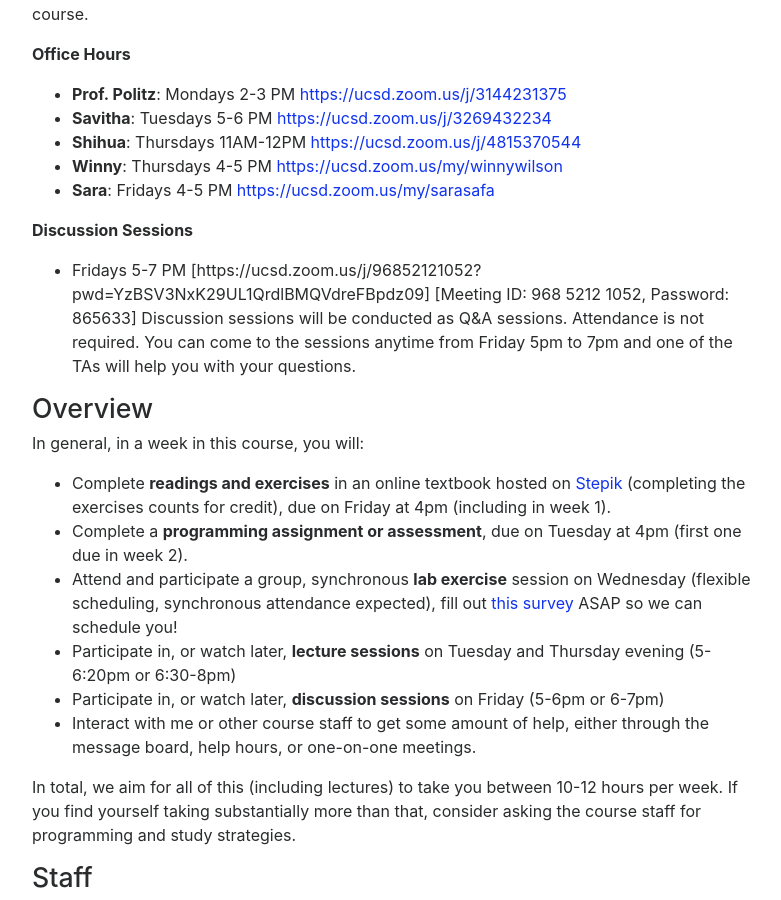
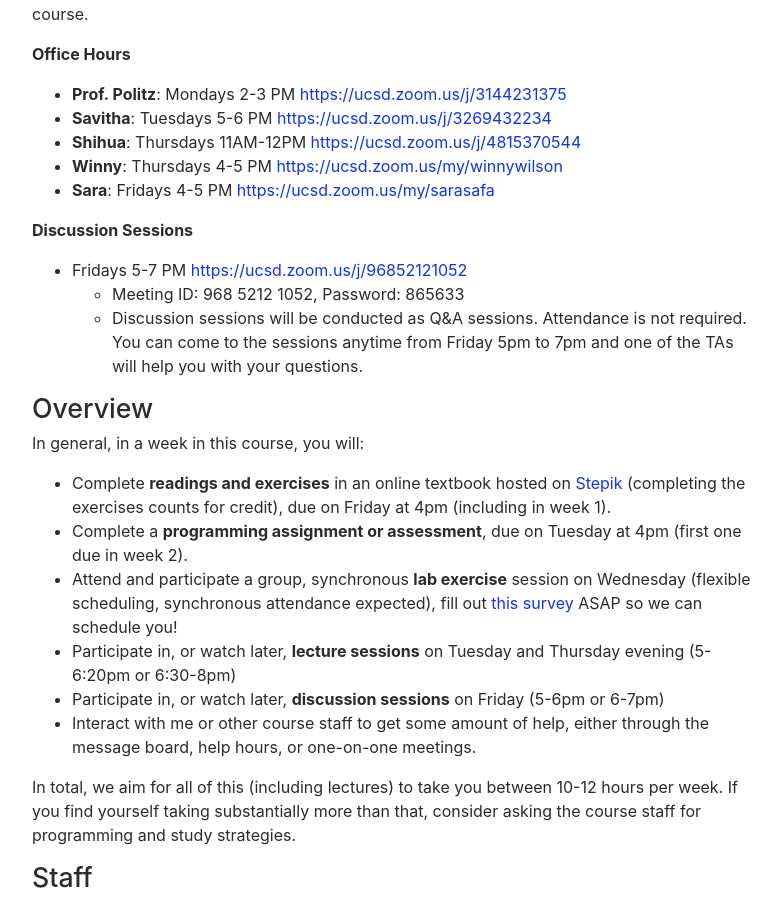
Before and after one commit to ucsd-cse8a-w21/ucsd-cse8a-w21.github.io, a Jekyll site: the page built from index.md, in a window 1280 px wide and 900 px high, scrolled down 1472 px. Shown: the whole window, without its empty margins (243-1024 px from the left). Built offline with Jekyll 4.4.1, drawn with Linux system fonts in a browser that asks for light colours; nearby versions of some CDN libraries; part of the change alters nothing that is shown.

Commit message:
Update index.md

```diff
--- a/index.md
+++ b/index.md
@@ -64,8 +64,9 @@ You can also visit the Professor and TA's during their office hours for addition
 - **Sara**: Fridays 4-5 PM  [https://ucsd.zoom.us/my/sarasafa](https://ucsd.zoom.us/my/sarasafa)
 
 **Discussion Sessions**
-- Fridays 5-7 PM [https://ucsd.zoom.us/j/96852121052?pwd=YzBSV3NxK29UL1QrdlBMQVdreFBpdz09] [Meeting ID: 968 5212 1052, Password: 865633]
-Discussion sessions will be conducted as Q&A sessions. Attendance is not required. You can come to the sessions anytime from Friday 5pm to 7pm and one of the TAs will help you with your questions.
+- Fridays 5-7 PM [https://ucsd.zoom.us/j/96852121052](https://ucsd.zoom.us/j/96852121052?pwd=YzBSV3NxK29UL1QrdlBMQVdreFBpdz09)
+    - Meeting ID: 968 5212 1052, Password: 865633
+    - Discussion sessions will be conducted as Q&A sessions. Attendance is not required. You can come to the sessions anytime from Friday 5pm to 7pm and one of the TAs will help you with your questions.
 
 ## Overview
 
```
